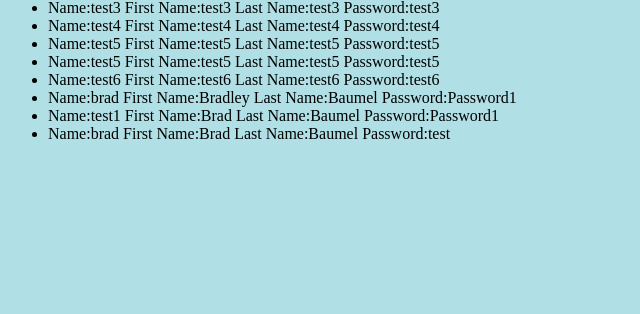
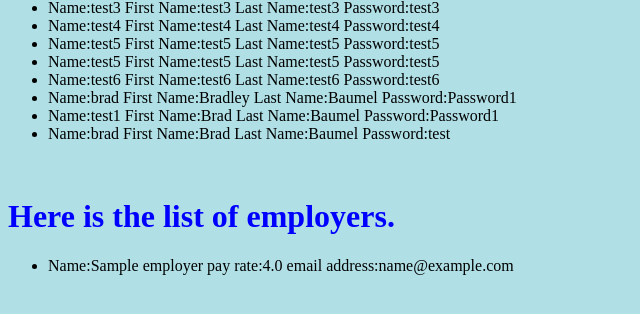
Before and after one commit to enrique-silva/nannyapp, a Django app: page /showdata/ in a window 1280 px wide. Shown: the part 225-539 px from the top of the page, without its empty margins (0-640 px from the left). Run offline with Django 3.2, Linux system fonts and the light colour scheme; data comes from the database, SQL or seed files in the repository; both versions use the stored data as it was before the commit; tables that the repository leaves empty hold one stand-in row (values such as "Sample post").

Commit message:
employer form is working and generating

```diff
--- a/mysite/polls/forms.py
+++ b/mysite/polls/forms.py
@@ -58,7 +58,7 @@ class UserRegisterForm(forms.ModelForm):
 
         return email
 
-class EmployerAddForm(forms.ModelForm):
+class EmployerAddForm(forms.Form):
 
     # to take the input of username
     company_name = forms.CharField()
--- a/mysite/polls/models.py
+++ b/mysite/polls/models.py
@@ -21,7 +21,6 @@ class User(models.Model):
 
 class Employer(models.Model):
     #primary key will be auto generated
-    user = models.ForeignKey(User, on_delete=models.CASCADE)
     company_name = models.CharField(max_length=30)
     pay_rate = models.FloatField()
     email_address = models.EmailField()
--- a/mysite/polls/templates/polls/showdata.html
+++ b/mysite/polls/templates/polls/showdata.html
@@ -14,11 +14,31 @@
 
     <li> Name:{{ user.user_name }}  First Name:{{ user.first_name  }} Last Name:{{ user.last_name  }} Password:{{ user.password }}</li>
     {% endfor %}
+
 </ul>
 {#  In case  no user exists.  #}
 {% else %}
 <h3> No users found.</h3>
 {% endif %}
+    <br>
+ {% if employer %}
+
+<h1>Here is the list of employers.</h1>
+<ul>
+    {% for user in employer %}
+
+    <li> Name:{{ user.company_name }}  pay rate:{{ user.pay_rate  }} email address:{{ user.email_address  }} </li>
+    {% endfor %}
+
+</ul>
+{#  In case  no user exists.  #}
+{% else %}
+<h3> No empployer found.</h3>
+{% endif %}
+
+
+
+
 
 </head>
 </html>
--- a/mysite/polls/views.py
+++ b/mysite/polls/views.py
@@ -108,4 +108,5 @@ def home_page_user(request):
 
 def showdata(request):
     all_users = User.objects.all()
-    return render(request, 'polls/showdata.html', {'all_users': all_users,})
+    employer = Employer.objects.all()
+    return render(request, 'polls/showdata.html', {'all_users': all_users,'employer':employer})
```
Also changed, not shown: mysite/db.sqlite3.
